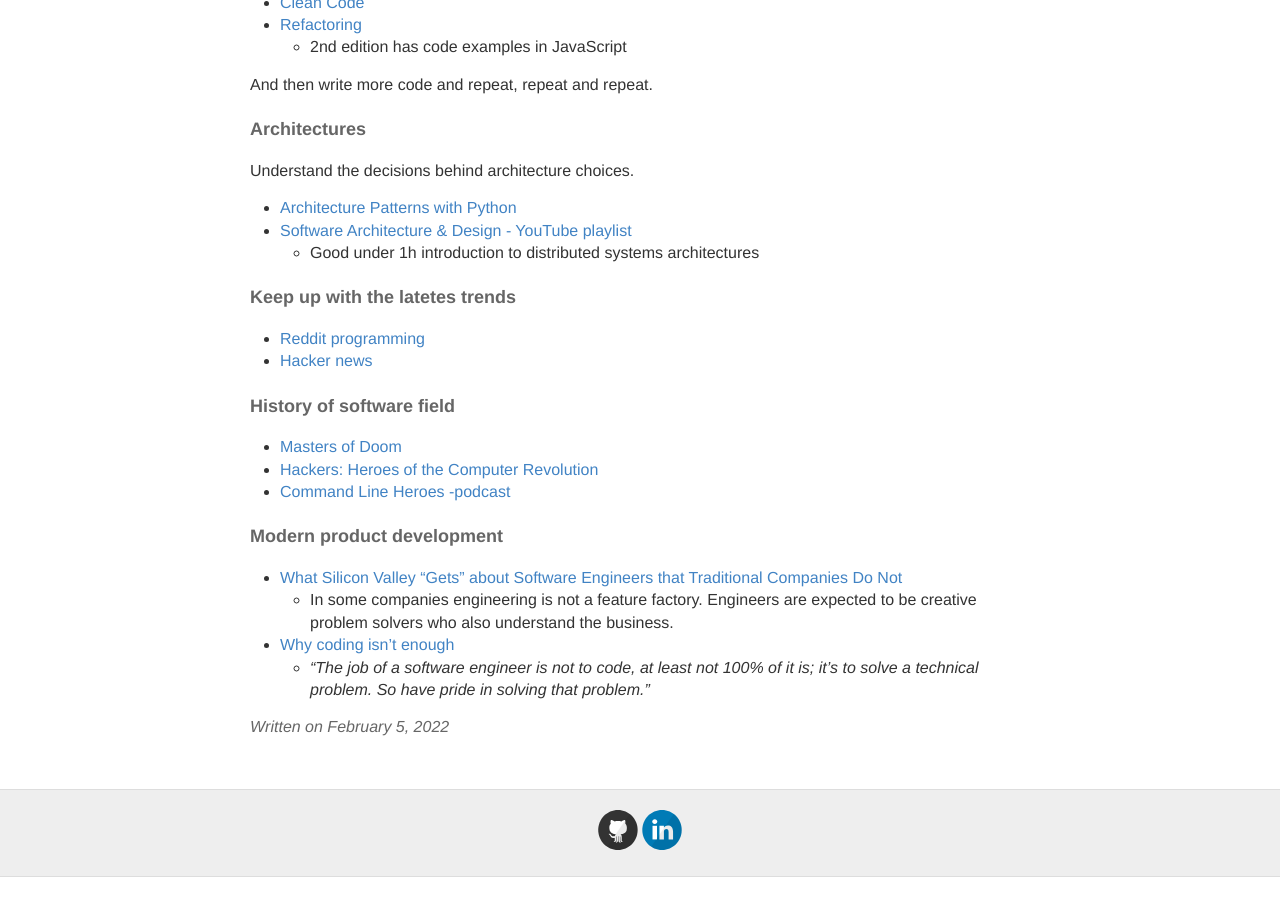
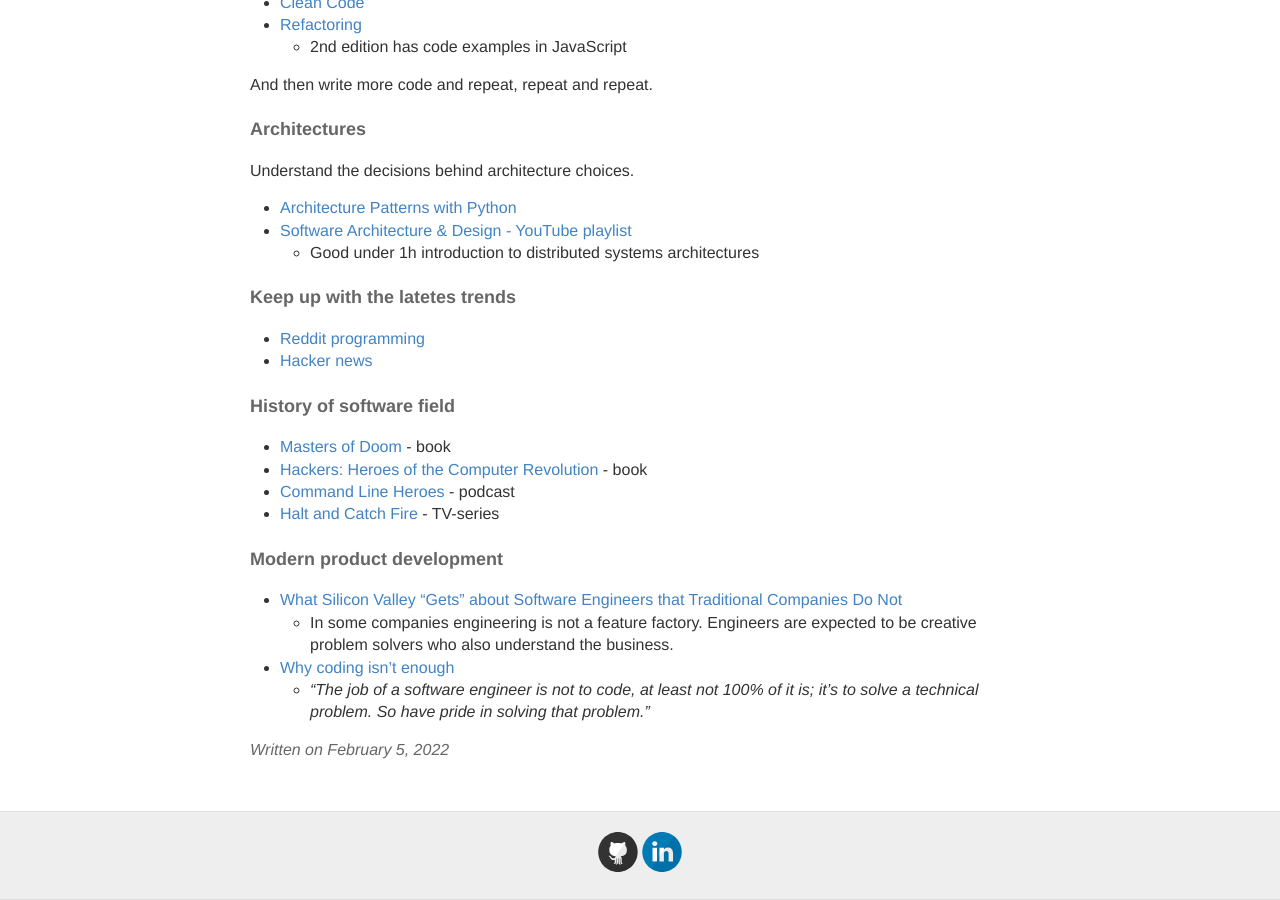
Before and after one commit to ttu/ttu.github.io, a Jekyll site: the page built from _posts/2022-2-5-material-for-new-developers.md, in a window 1280 px wide and 900 px high, scrolled down 902 px. Built offline with Jekyll 4.4.1, drawn with Linux system fonts in a browser that asks for light colours; before the commit the page ends 1779 px from its top, so only the background shows below that.

Commit message:
Add Halt and Catch Fire to new dev  post

```diff
--- a/_posts/2022-2-5-material-for-new-developers.md
+++ b/_posts/2022-2-5-material-for-new-developers.md
@@ -53,9 +53,10 @@
 
 #### History of software field
 
-* [Masters of Doom](https://www.goodreads.com/book/show/222146.Masters_of_Doom)
-* [Hackers: Heroes of the Computer Revolution](https://www.goodreads.com/book/show/56829.Hackers)
-* [Command Line Heroes -podcast](https://www.redhat.com/en/command-line-heroes)
+* [Masters of Doom](https://www.goodreads.com/book/show/222146.Masters_of_Doom) - book
+* [Hackers: Heroes of the Computer Revolution](https://www.goodreads.com/book/show/56829.Hackers) - book
+* [Command Line Heroes](https://www.redhat.com/en/command-line-heroes) - podcast
+* [Halt and Catch Fire](https://www.imdb.com/title/tt2543312/) - TV-series
 
 #### Modern product development
 
```
